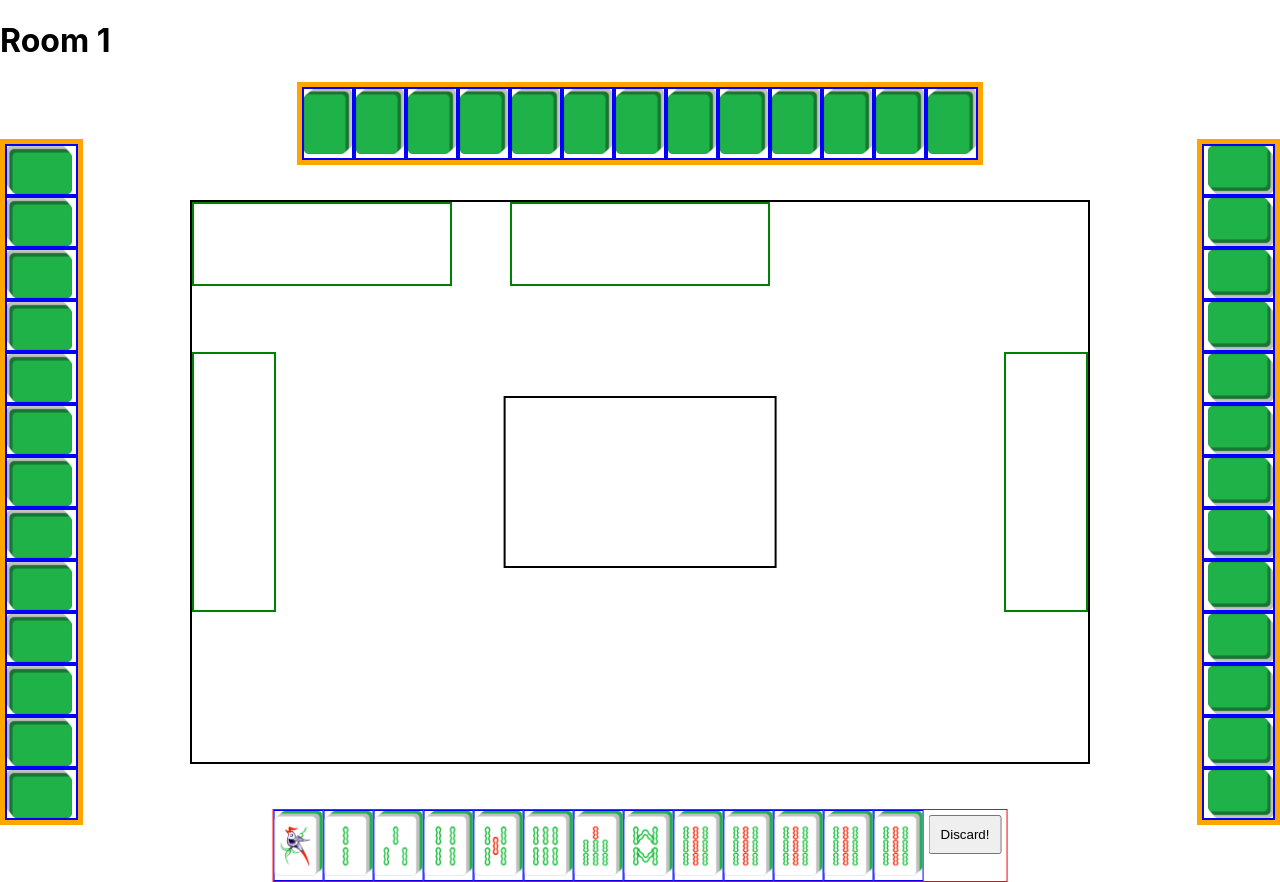
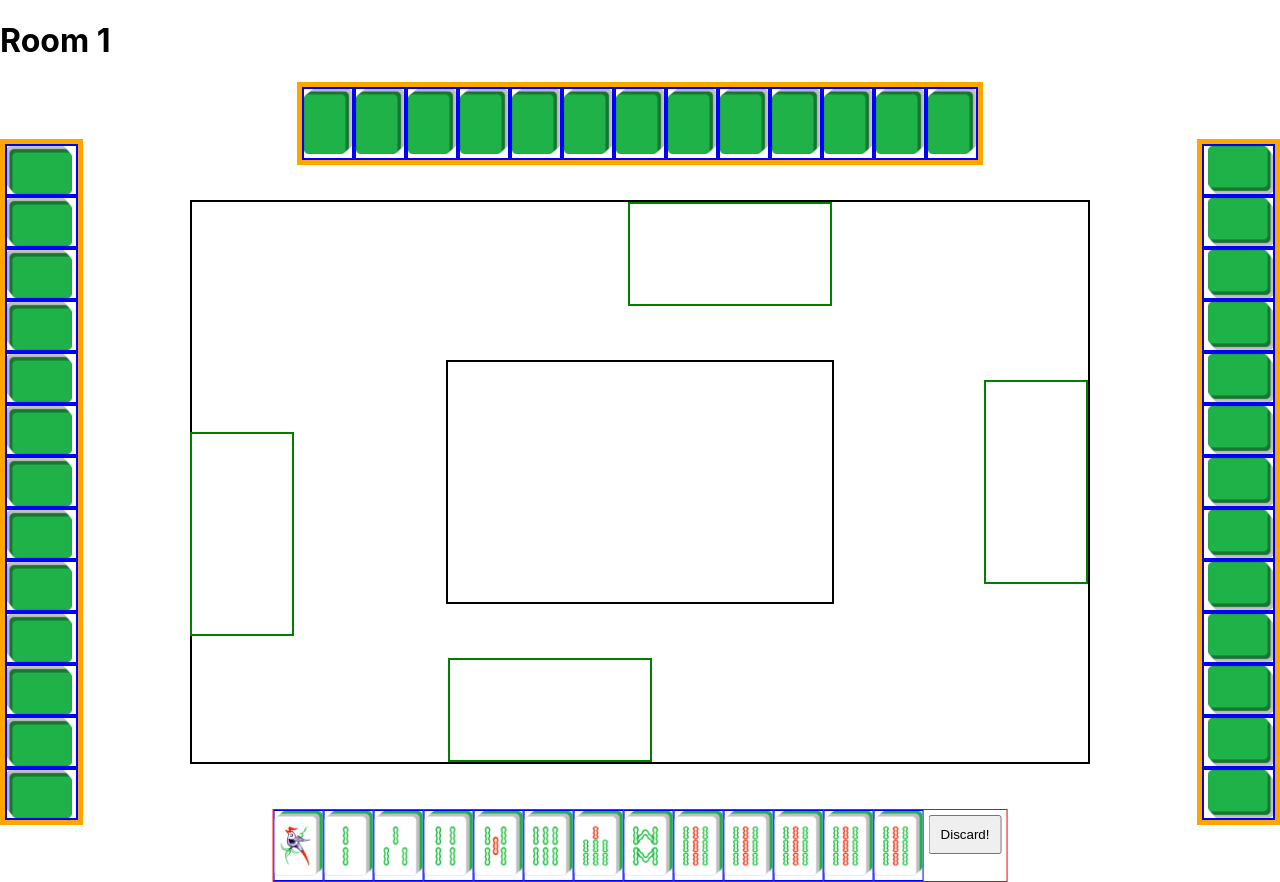
Before and after one commit to noErrdev/Django-Mahjang, a React (Create React App) app in the folder frontend/: page /room/1 in a window 1280 px wide. Built offline with nearby package versions, Linux system fonts and the light colour scheme.

Commit message:
moving around the discard css

```diff
--- a/frontend/src/components/Discard.jsx
+++ b/frontend/src/components/Discard.jsx
@@ -1,13 +1,13 @@
-import Tile from './Tile';
-import middleSection from './MiddleSection';
+// import Tile from './Tile';
+// import middleSection from './MiddleSection';
 import '../index.css';
 
 export default function Discard({orientation}) {
 
-    let initialTiles = Array(4).fill({
-        suite: "bamboo",
-        number: 1
-    })
+    // let initialTiles = Array(4).fill({
+    //     suite: "bamboo",
+    //     number: 1
+    // })
 
     // const [hand, setHand] = useState(initialTiles);
 
--- a/frontend/src/components/MiddleSection.jsx
+++ b/frontend/src/components/MiddleSection.jsx
@@ -7,7 +7,7 @@ export default function MiddleSection() {
 
     return (
         <div className='middleSection'>
-            <Discard orintation='playerDiscard'/>
+            <Discard orientation="playerDiscard" />
             <br />
             <Discard orientation="leftDiscard" />
             <br />
--- a/frontend/src/components/PlayerBoard.jsx
+++ b/frontend/src/components/PlayerBoard.jsx
@@ -31,7 +31,7 @@ export default function PlayerBoard() {
         if (selectedTile == null){
             alert("You have not selected any tile!");
         } else {
-            console.log("discard tile" + index);
+            // console.log("discard tile" + index);
             // remove tile that is selected
             // hand.pop(index)
         }
--- a/frontend/src/index.css
+++ b/frontend/src/index.css
@@ -123,21 +123,26 @@ img {
 .discard {
   border: green 2px solid;
   position: absolute;
-  width: 20vw;
-  height: 10vh;
+  width: 200px;
+  height: 100px;
+  /* left: 0%; */
 }
 
 .playerDiscard {
-  /* transform-origin: right bottom; */
   bottom: 0;
   left: 50%;
-  transform: translate(-50%)
+  transform: translate(-15vw, 0);
+  /* left: 50%; */
+  /* transform: translate(-50%); */
 }
 
 .leftDiscard {
-  transform-origin: left top;
-  transform: rotate(-90.0deg) translateX(-50%);
+  left: 0;
   top: 50%;
+  transform: rotate(-90deg) translateY(-50%);
+
+
+  /* top: 50%; */
 }
 
 .rightDiscard {
@@ -149,15 +154,15 @@ img {
 
 .topDiscard {
   top: 0;
-  left: 50%;
-  transform: translate(-50%);
+  right: 50%;
+  transform: translate(15vw, 0);
 }
 
 .recentDiscard {
   position: absolute;
   border: black 2px solid;
-  width: 30%;
-  height: 30%;
+  width: 30vw;
+  height: 30vh;
   left: 50%;
   top: 50%;
   transform: translate(-50%, -50%);
```
